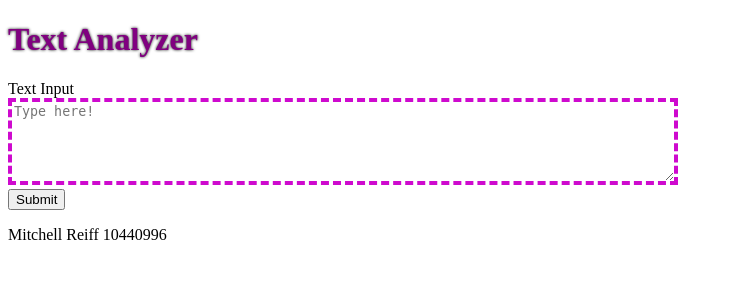
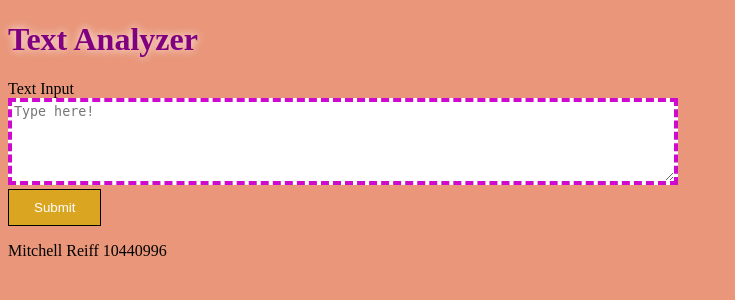
Before and after one commit to MAPReiff/CS546-2023S, a Node server app: page / in a window 1280 px wide. Shown: the top 300 px of the page, without its empty margins (0-735 px from the left). Run offline with Node 20, Linux system fonts and the light colour scheme; some libraries are stand-ins or nearby versions.

Commit message:
final lab9 css

```diff
--- a/Assignments/Lab9/app.js
+++ b/Assignments/Lab9/app.js
@@ -1,3 +1,5 @@
+// I pledge my honor that I have abided by the Stevens Honor System
+
 /*
 Here is where you'll set up your server as shown in lecture code and worked in previous labs.
 Your server this week should not be doing any of the processing! Your server only exists to allow someone to get to the HTML Page and download the associated assets to run the text analyzer page.
--- a/Assignments/Lab9/public/css/main.css
+++ b/Assignments/Lab9/public/css/main.css
@@ -1,3 +1,5 @@
+/* I pledge my honor that I have abided by the Stevens Honor System */
+
 /*
 You will style your page using at least 5 CSS selectors for general CSS styling. You will place the CSS in its own file.
 */
@@ -8,6 +10,7 @@ You will style your page using at least 5 CSS selectors for general CSS styling.
 
 dt {
   font-weight: 700;
+  text-decoration: underline;
 }
 
 dd {
@@ -16,9 +19,22 @@ dd {
 
 h1 {
   color: purple;
-  text-shadow: 0 0 3px #000
+  text-shadow: 0 0 10px #fff
 }
 
 textarea {
   border: 4px dashed rgb(206, 10, 206);
 }
+
+body {
+  background-color: darksalmon;
+  cursor: crosshair;
+}
+
+input[type=submit] {
+  background-color: goldenrod;
+  border: 1px solid #000;
+  color: white;
+  padding: 10px 25px;
+  cursor: pointer;
+}
--- a/Assignments/Lab9/routes/index.js
+++ b/Assignments/Lab9/routes/index.js
@@ -1,3 +1,5 @@
+// I pledge my honor that I have abided by the Stevens Honor System
+
 //Here you will require route files and export them as used in previous labs.
 
 import { routerText } from "./textanalyzer.js";
--- a/Assignments/Lab9/routes/textanalyzer.js
+++ b/Assignments/Lab9/routes/textanalyzer.js
@@ -1,3 +1,5 @@
+// I pledge my honor that I have abided by the Stevens Honor System
+
 /*
 Require express and express router as shown in lecture code and worked in previous labs.
 Your server this week should not be doing any of the processing! Your server only exists to allow someone to get to the HTML Page and download the associated assets to run the text analyzer page.
--- a/Assignments/Lab9/static/homepage.html
+++ b/Assignments/Lab9/static/homepage.html
@@ -1,3 +1,5 @@
+<!-- I pledge my honor that I have abided by the Stevens Honor System -->
+
 <!--
 A header tag, with an h1 naming your site, with a title for your page.
 A footer with your name, student ID, and any other info about yourself you wish to include
```
Also changed, not shown: Assignments/Lab9/public/js/main.js (+1 -199 lines).
